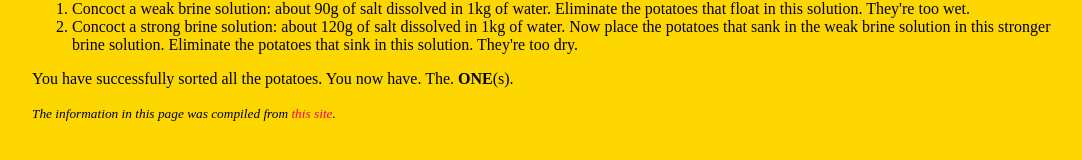
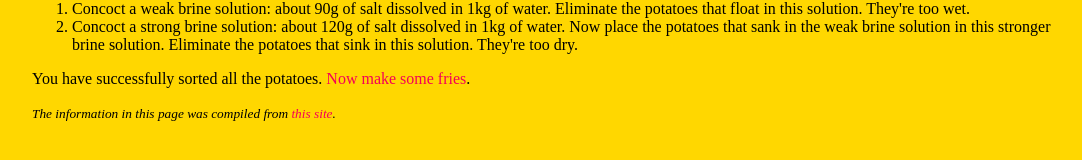
Before and after one commit to vlence/goodfries, a Next.js app: page /perfect-potatoes in a window 1280 px wide. Shown: the part 498-658 px from the top of the page, without its empty margins (96-1178 px from the left). Built offline with nearby package versions, Linux system fonts and the light colour scheme; what typography would draw is missing.

Commit message:
Linked home page from perfect potatoes page

```diff
--- a/pages/perfect-potatoes.js
+++ b/pages/perfect-potatoes.js
@@ -1,5 +1,6 @@
 import React from 'react';
 import Head from 'next/head';
+import Link from 'next/link';
 
 import Lead from '../components/lead';
 import Page from '../components/page';
@@ -52,7 +53,7 @@ export default () => (
       </li>
     </ol>
 
-    <p>You have successfully sorted all the potatoes. You now have. The. <b>ONE</b>(s).</p>
+    <p>You have successfully sorted all the potatoes. <Link prefetch href="/"><a>Now make some fries</a></Link>.</p>
 
     <Credit cite="https://www.chefsteps.com/activities/finding-perfect-french-fry-potatoes" />
   </Page>
```
